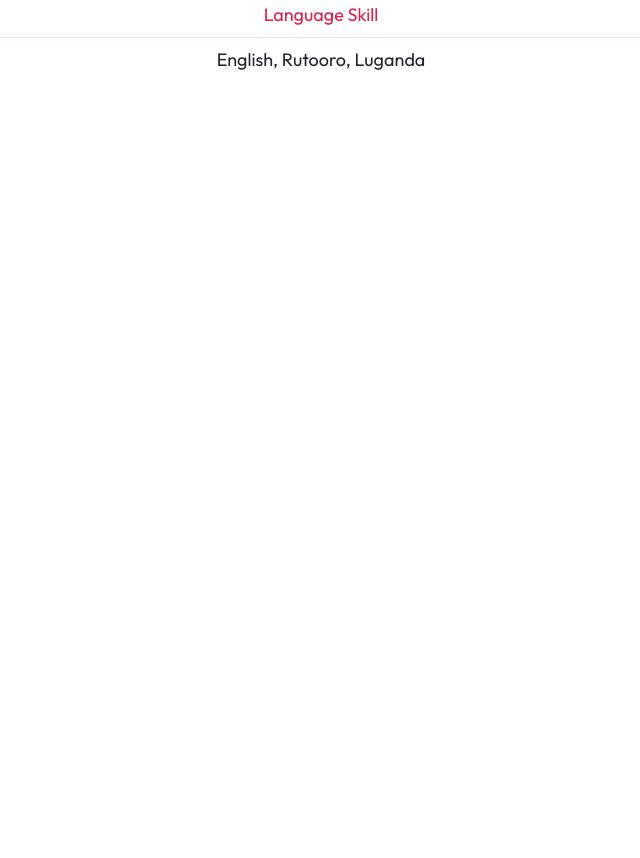
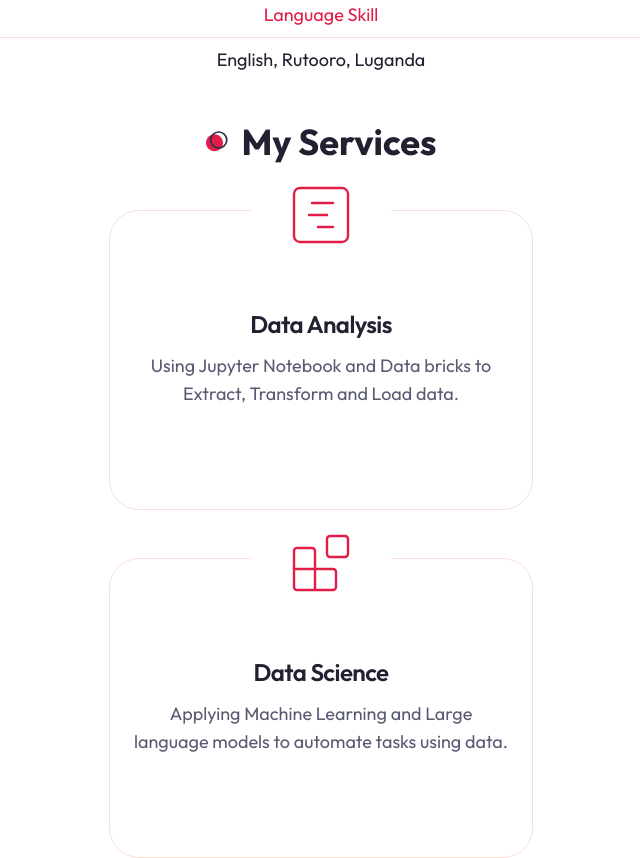
Before and after one commit to joshuabusinge/myportfolio, a Next.js app: page / in a window 1280 px wide. Shown: the part 1480-2338 px from the top of the page, without its empty margins (319-959 px from the left). Built offline with nearby package versions, Linux system fonts and the light colour scheme.

Commit message:
Services Page

```diff
--- a/app/page.jsx
+++ b/app/page.jsx
@@ -2,11 +2,15 @@
 import Hero from "@/components/Hero";
 
 import About from "@/components/About";
+import Services from "@/components/Services";
+import Work from "@/components/Work";
 export default function Home() {
   return (
     <main>
       <Hero />
       <About />
+      <Services />
+      <Work />
     </main>
   );
 }
--- a/components/Hero.jsx
+++ b/components/Hero.jsx
@@ -22,9 +22,9 @@ const Hero = () => {
           {/* {text} */}
           <div className="flex max-w-[600px] flex-col justify-center mx-auto xl:mx-0 text-center xl:text-left">
             <div className="text-sm uppercase font-semibold mb-4 text-primary tracking-[4px]">
-              Web Developer
+              Computer Scientist
             </div>
-            <h1 className="h1 mb-4">Hello, My name is Bujo</h1>
+            <h1 className="h1 mb-4">Hello, My name is Josh</h1>
             <p className="subtitle max-w-[490px] mx-auto xl:mx-0">
               Here plese find a brief introduction about me and what i do, am
               computer scientist and business man with background in writing
--- /dev/null
+++ b/components/Services.jsx
@@ -0,0 +1,66 @@
+import { GanttChartSquare, Blocks, Gem } from "lucide-react";
+import {
+  Card,
+  CardContent,
+  CardDescription,
+  CardHeader,
+  CardTitle,
+} from "@/components/ui/card";
+
+const servicesData = [
+  {
+    icon: <GanttChartSquare size={72} strokeWidth={0.8} />,
+    title: "Data Analysis",
+    description:
+      " Using Jupyter Notebook and Data bricks to Extract, Transform and Load data.",
+  },
+  {
+    icon: <Blocks size={72} strokeWidth={0.8} />,
+    title: "Data Science",
+    description:
+      " Applying Machine Learning and Large language models to automate tasks using data.",
+  },
+  {
+    icon: <Gem size={72} strokeWidth={0.8} />,
+    title: "Web Development",
+    description:
+      " Using NextJs, Tailwind CSS, Shadcn UI to design and develop web platforms. ",
+  },
+];
+
+const Services = () => {
+  return (
+    <section className="mb-12 xl:mb-36">
+      <div className="container mx-auto">
+        <h2 className="section-title mb-12 xl:mb-24 text-center mx-auto">
+          My Services
+        </h2>
+        {/* {grid items} */}
+        <div className="grid xl:grid-cols-3 justify-center gap-y-12 xl:gap-y-24">
+          {servicesData.map((item, index) => {
+            return (
+              <Card
+                className="w-full max-w-[424px] h-[300px] flex flex-col pt-16 pb-10 justify-center items-center relative"
+                key={index}
+              >
+                <CardHeader className=" text-primary absolute -top-[60px]">
+                  <div className="w-[140px] h-[80px] bg-white dark:bg-background flex justify-center items-center">
+                    {item.icon}
+                  </div>
+                </CardHeader>
+                <CardContent className="text-center">
+                  <CardTitle className="mb-4">{item.title} </CardTitle>
+                  <CardDescription className="text-lg">
+                    {item.description}
+                  </CardDescription>
+                </CardContent>
+              </Card>
+            );
+          })}
+        </div>
+      </div>
+    </section>
+  );
+};
+
+export default Services;
--- /dev/null
+++ b/components/Work.jsx
@@ -0,0 +1,5 @@
+const Work = () => {
+  return <div>Work</div>;
+};
+
+export default Work;
--- a/components/ui/card.jsx
+++ b/components/ui/card.jsx
@@ -1,50 +1,68 @@
-import * as React from "react"
+import * as React from "react";
 
-import { cn } from "@/lib/utils"
+import { cn } from "@/lib/utils";
 
 const Card = React.forwardRef(({ className, ...props }, ref) => (
   <div
     ref={ref}
-    className={cn("rounded-lg border bg-card text-card-foreground shadow-sm", className)}
-    {...props} />
-))
-Card.displayName = "Card"
+    className={cn(
+      "rounded-[30px] border bg-background text-card-foreground",
+      className
+    )}
+    {...props}
+  />
+));
+Card.displayName = "Card";
 
 const CardHeader = React.forwardRef(({ className, ...props }, ref) => (
   <div
     ref={ref}
     className={cn("flex flex-col space-y-1.5 p-6", className)}
-    {...props} />
-))
-CardHeader.displayName = "CardHeader"
+    {...props}
+  />
+));
+CardHeader.displayName = "CardHeader";
 
 const CardTitle = React.forwardRef(({ className, ...props }, ref) => (
   <h3
     ref={ref}
-    className={cn("text-2xl font-semibold leading-none tracking-tight", className)}
-    {...props} />
-))
-CardTitle.displayName = "CardTitle"
+    className={cn(
+      "text-2xl font-semibold leading-none tracking-tight",
+      className
+    )}
+    {...props}
+  />
+));
+CardTitle.displayName = "CardTitle";
 
 const CardDescription = React.forwardRef(({ className, ...props }, ref) => (
   <p
     ref={ref}
     className={cn("text-sm text-muted-foreground", className)}
-    {...props} />
-))
-CardDescription.displayName = "CardDescription"
+    {...props}
+  />
+));
+CardDescription.displayName = "CardDescription";
 
 const CardContent = React.forwardRef(({ className, ...props }, ref) => (
   <div ref={ref} className={cn("p-6 pt-0", className)} {...props} />
-))
-CardContent.displayName = "CardContent"
+));
+CardContent.displayName = "CardContent";
 
 const CardFooter = React.forwardRef(({ className, ...props }, ref) => (
   <div
     ref={ref}
     className={cn("flex items-center p-6 pt-0", className)}
-    {...props} />
-))
-CardFooter.displayName = "CardFooter"
+    {...props}
+  />
+));
+CardFooter.displayName = "CardFooter";
 
-export { Card, CardHeader, CardFooter, CardTitle, CardDescription, CardContent }
+export {
+  Card,
+  CardHeader,
+  CardFooter,
+  CardTitle,
+  CardDescription,
+  CardContent,
+};
```
Also changed, not shown: public/dots-dark.svg, public/dots-light.svg.
